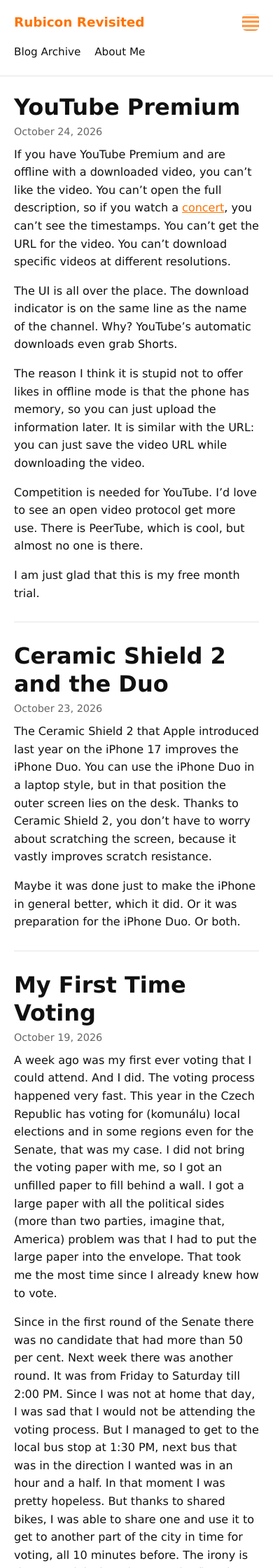
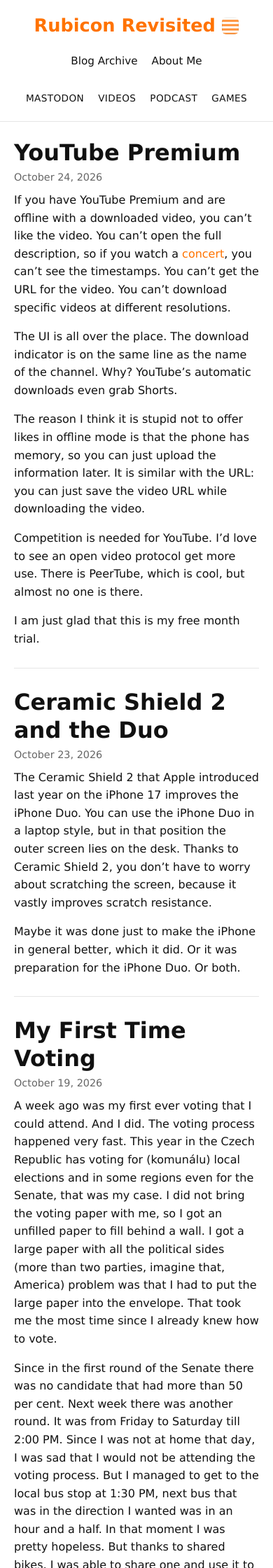
Before and after one commit to StepanJiri/stepankarasek.github.io, a Jekyll site: the page built from index.md, in a window 390 px wide. Shown: the top 2240 px of the page at 70% size. Built offline with Jekyll 4.4.1, drawn with Linux system fonts in a browser that asks for light colours.

Commit message:
Update style.css

```diff
--- a/assets/css/style.css
+++ b/assets/css/style.css
@@ -31,7 +31,7 @@ color: var(--fg);
 line-height: 1.6;
 }
 
-a { color: var(--accent); }
+a { color: var(--accent); text-decoration: none; }
 
 /* ---------- Layout: sidebar + content ---------- */
 .page-wrap {
@@ -521,17 +521,24 @@ padding: 1.25rem 1.25rem 1rem;
 }
 
 .site-brand {
-margin-bottom: 0.75rem;
+justify-content: center;
+font-size: 1.6rem;
+margin-bottom: 1rem;
 }
 
 .sidebar-nav {
 flex-direction: row;
+flex-wrap: wrap;
+justify-content: center;
 gap: 1.25rem;
+row-gap: 0.6rem;
 }
 
-.sidebar-divider,
-.nav-caps {
-display: none;
+.sidebar-divider {
+flex-basis: 100%;
+height: 0;
+border: none;
+margin: 0;
 }
 
 main {
```
